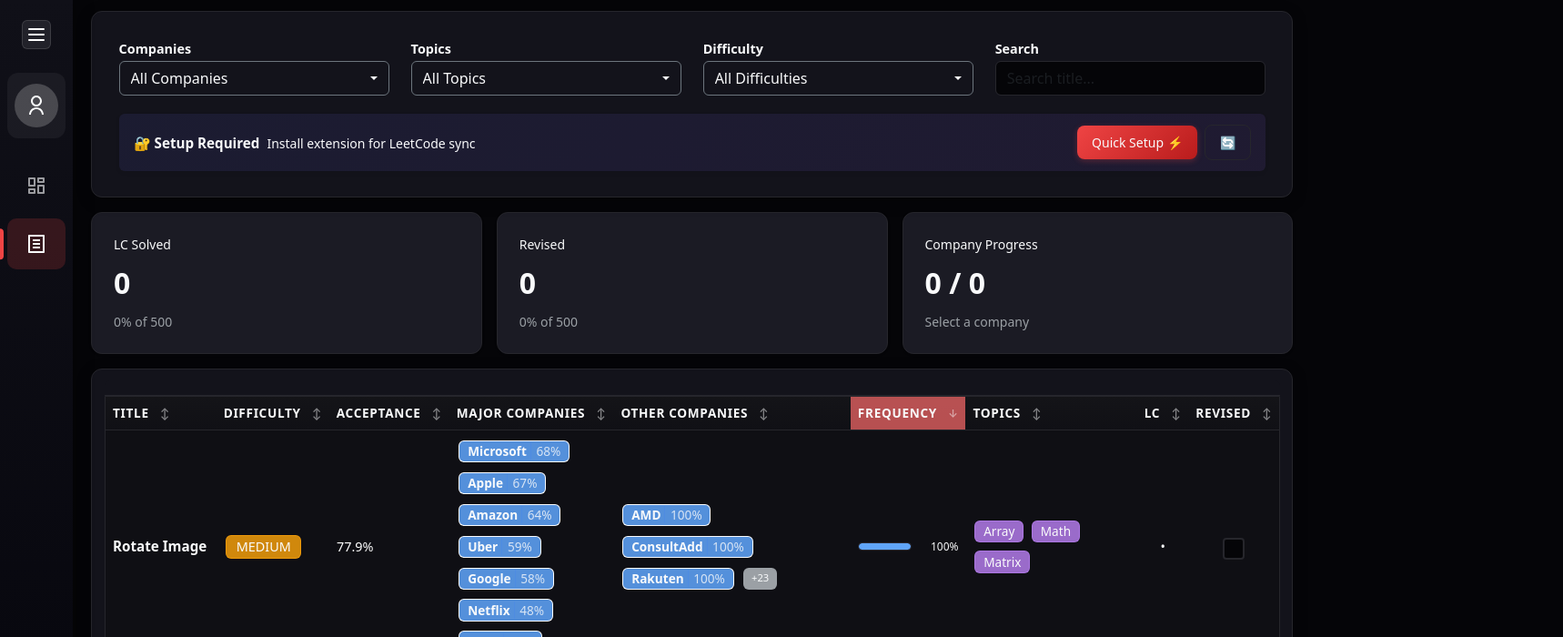
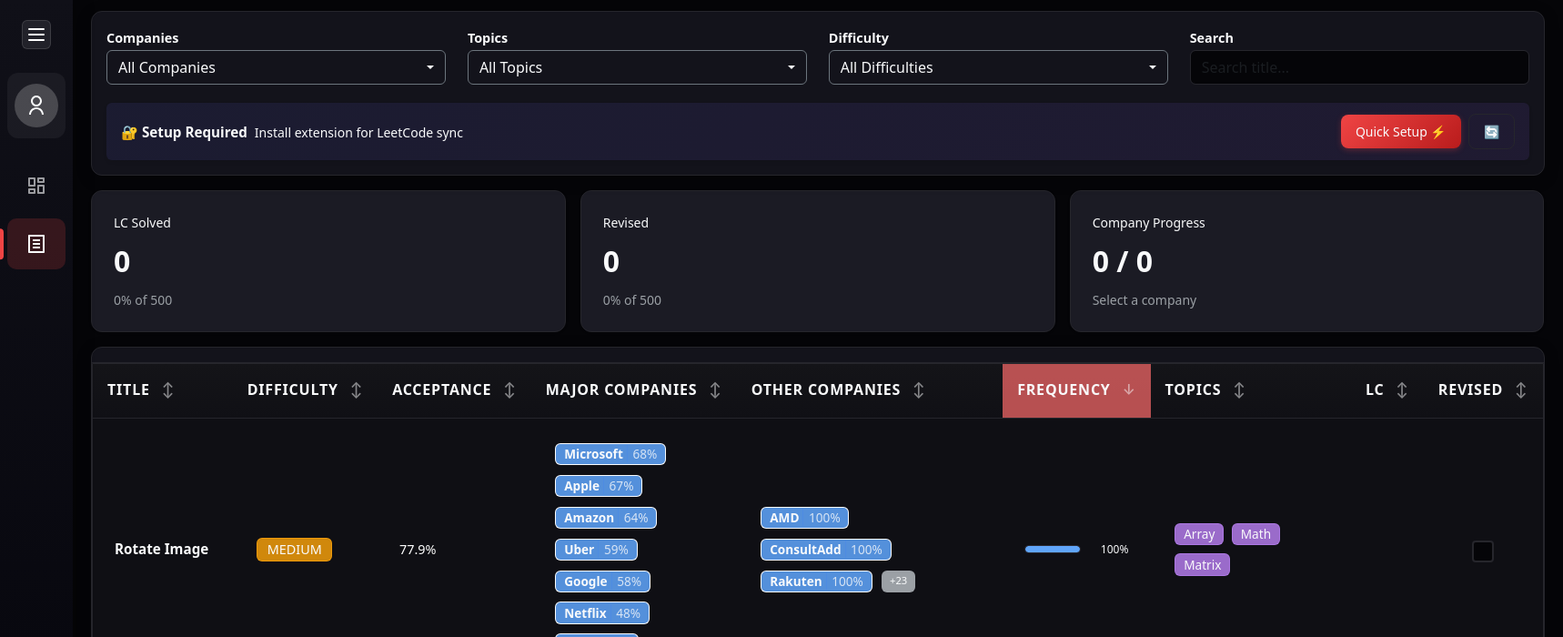
Before and after one commit to Jaypatil588/leetcode-premium-sorter, a React (Vite) app in the folder web-app/: page / in a window 1280 px wide. Shown: the top 700 px of the page at 91% size, 1718 px wide, since content can reach past the window. Built offline with nearby package versions, Linux system fonts and the light colour scheme.

Commit message:
further refinements

```diff
--- a/web-app/src/App.css
+++ b/web-app/src/App.css
@@ -22,8 +22,6 @@
   background: var(--card-background);
   border-radius: 12px;
   box-shadow: 0 4px 16px rgba(0, 0, 0, 0.25);
-  padding: 0.75rem 0.85rem;
-  margin-bottom: 0.5rem;
   border: 1px solid var(--border-color);
   contain: layout style;
 }
@@ -75,7 +73,7 @@
 
 thead th {
   padding: 0.75rem 0.9rem;
-  font-size: 0.85rem;
+  font-size: 1em;
   font-weight: 600;
   text-transform: uppercase;
   letter-spacing: 0.05em;
@@ -92,6 +90,7 @@
   justify-content: center;
   text-align: left;
   vertical-align: middle;
+  padding: 1rem;
 }
 
 thead th.sortable {
@@ -189,6 +188,7 @@
 /* Ensure body text stays light on dark table rows */
 .table tbody td {
   color: white !important;
+  padding: 1.5rem;
 }
 
 /* Badges */
@@ -601,8 +601,11 @@
 .sort-icon {
   display: inline-block;
   margin-left: 0.5rem;
-  font-size: 0.75rem;
+  font-size: 1rem;
   opacity: 0.5;
+  text-align: center;
+  vertical-align: middle;
+  margin-bottom: 0.2rem;
 }
 
 thead th.sortable:hover .sort-icon {
--- a/web-app/src/App.jsx
+++ b/web-app/src/App.jsx
@@ -1053,12 +1053,7 @@
 
         <div className="card" style={{ marginBottom: '0' }}>
           <div className="card-header" style={{ padding: '0.5rem 0.85rem' }}>
-            <div className="d-flex justify-content-between align-items-center">
-              <div>
 
-              </div>
-
-            </div>
           </div>
 
           <div className="table-container">
@@ -1188,7 +1183,7 @@
                         {lcSolvedMap[q.title] ? (
                           <span className="check-icon">✓</span>
                         ) : (
-                          <span style={{ color: 'var(--border-color)' }}>•</span>
+                          <span style={{ color: 'var(--border-color)' }}></span>
                         )}
                       </td>
                       <td className="text-center" onClick={(e) => e.stopPropagation()}>
```
